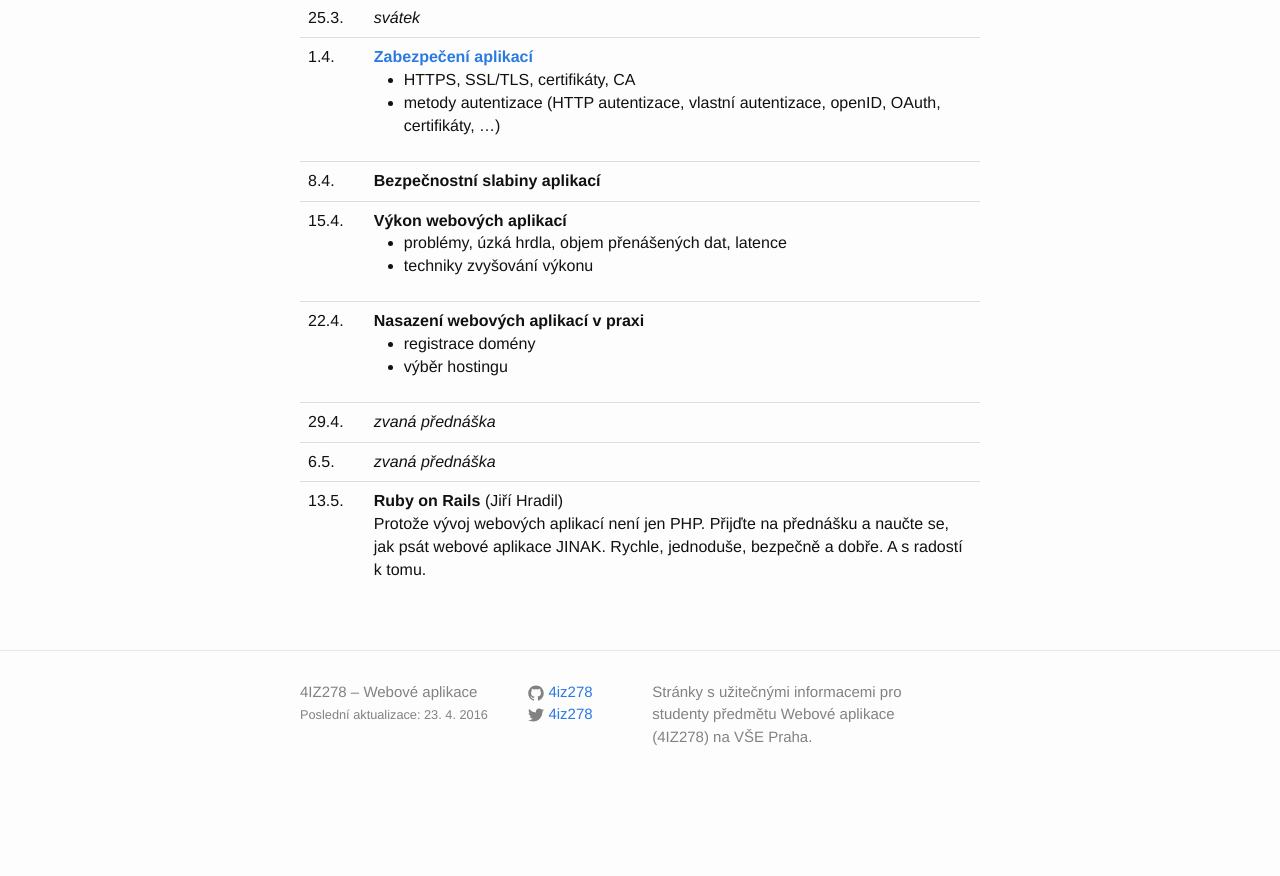
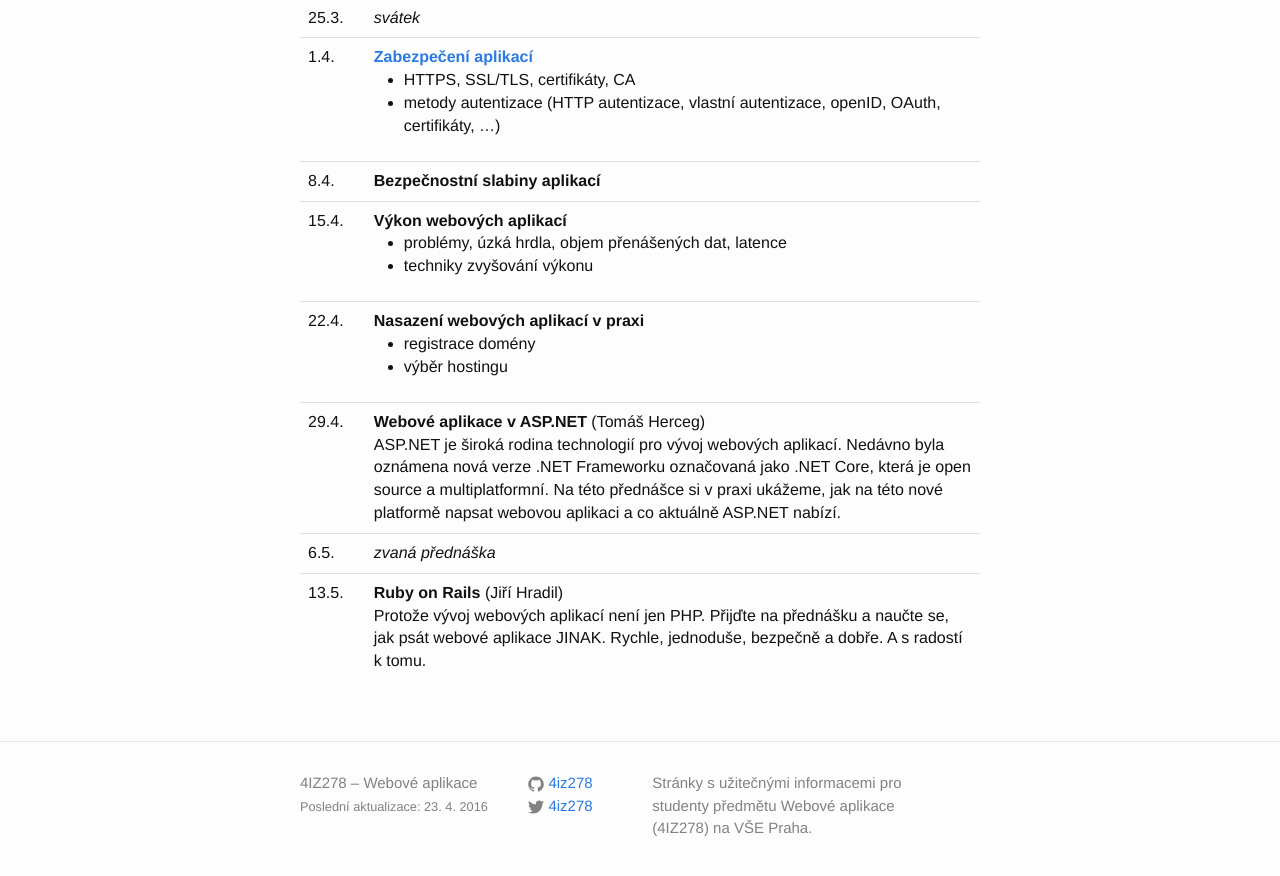
Before and after one commit to 4iz278/4iz278.github.io, a Jekyll site: the page built from prednasky/index.html, in a window 1280 px wide and 900 px high, scrolled down 816 px. Shown: the top 876 px of the window. Built offline with Jekyll 4.4.1, drawn with Linux system fonts in a browser that asks for light colours; nearby versions of some CDN libraries; before the commit the page ends 1624 px from its top, so only the background shows below that.

Commit message:
Přidána přednáška o ASP.NET

```diff
--- a/prednasky/index.html
+++ b/prednasky/index.html
@@ -96,7 +96,13 @@ title: Přednášky
     </tr>
     <tr>
       <td>29.4.</td>
-      <td><em>zvaná přednáška</em></td>
+      <td><strong>Webové aplikace v ASP.NET</strong> (Tomáš Herceg)<br/>
+      ASP.NET je široká rodina technologií pro vývoj webových
+      aplikací. Nedávno byla oznámena nová verze .NET Frameworku
+      označovaná jako .NET Core, která je open source a
+      multiplatformní. Na této přednášce si v praxi ukážeme, jak na
+      této nové platformě napsat webovou aplikaci a co aktuálně
+      ASP.NET nabízí.</td>
     </tr>
     <tr>
       <td>6.5.</td>
```
